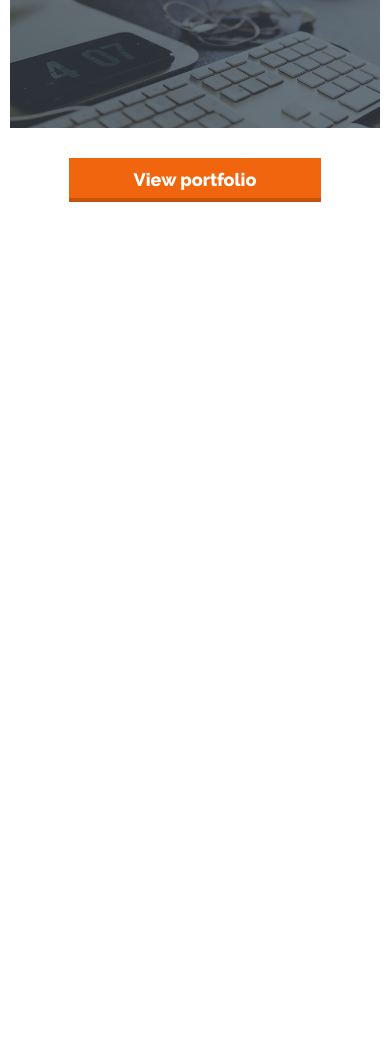
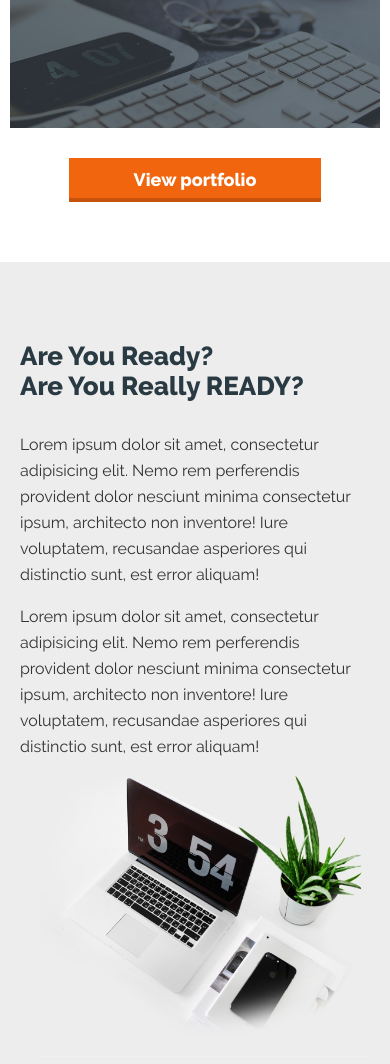
Before and after one commit to igorbod/site-wac, a plain HTML site: page index.html in a window 390 px wide. Shown: the part 3844-4908 px from the top of the page. Before the commit the page ends 4106 px from the top, so only its background shows below. Drawn offline with Linux system fonts and the light colour scheme.

Commit message:
made responsive for section Ready

```diff
--- a/index.html
+++ b/index.html
@@ -61,7 +61,7 @@
   </section>
 
   <!-- Section Ready -->
-  <!-- <section class="section ready">
+  <section class="section ready">
     <div class="container grid ready__container">
       <div class="ready__item">
         <h2 class="section-title ready__title">
@@ -77,7 +77,7 @@
       </div>
 
     </div>
-  </section> -->
+  </section>
 
   <!-- Form -->
   <!-- <section class="block-form">
--- a/sass/_media.sass
+++ b/sass/_media.sass
@@ -22,6 +22,14 @@
         font-size: 16px
     &__buttoncase
       grid-column: 1 / 4
+
+  .ready
+    .ready__title
+        font-size: 26px
+        margin-bottom: 30px
+    &__text
+      font-size: 16px
+      line-height: 26px
 
 
 
@@ -50,6 +58,16 @@
         grid-column: 1 / 3
     &__buttoncase
       grid-column: 1 / 3
+
+
+  .ready
+    &__container
+      grid-template-columns: 1fr
+    &__item
+      &:first-child
+        padding-top: 0
+        border-right: none
+
 
 /* Small Devices, Tablets */
 @media only screen and (max-width : 576px)
@@ -91,7 +109,10 @@
       font-size: 18px
       padding: 6px 65px
 
-
+  .ready
+    &__item
+      &:first-child
+        padding: 0
 
 
 
--- a/sass/blocks/_portfolio.sass
+++ b/sass/blocks/_portfolio.sass
@@ -55,5 +55,5 @@
       text-align: center
       padding: $gutter
   &__buttoncase
-    grid-column: 1 / 4
+    grid-column: 1 / 5
     padding: $gutter $gutter 50px
--- a/sass/blocks/_ready.sass
+++ b/sass/blocks/_ready.sass
@@ -2,6 +2,8 @@
   background-color: $light
   &__container
     grid-template-columns: 1fr 1fr
+    align-items: center
+    justify-items: center
   &__title
     margin-bottom: 50px
   &__item
```
Also changed, not shown: css/main.min.css.
